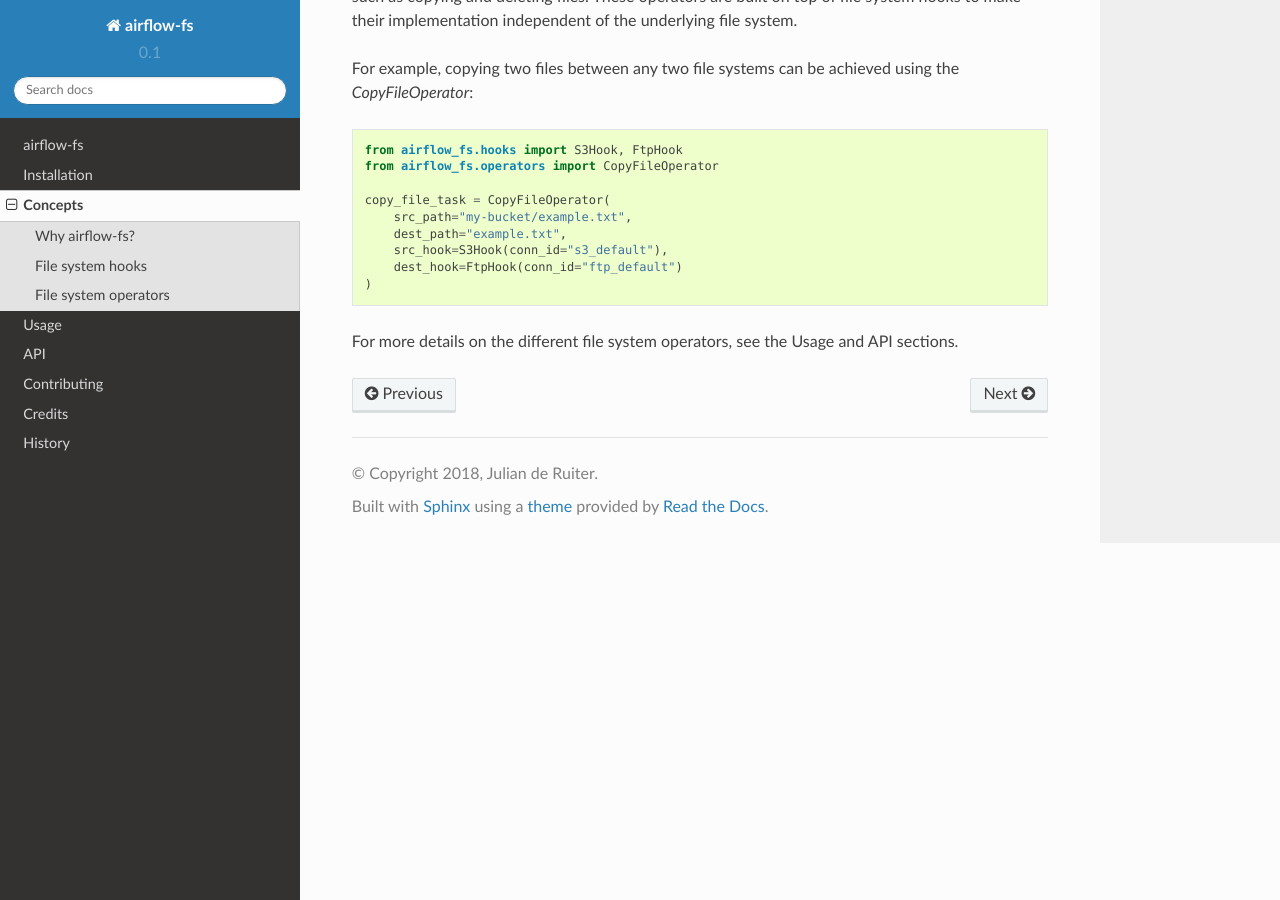
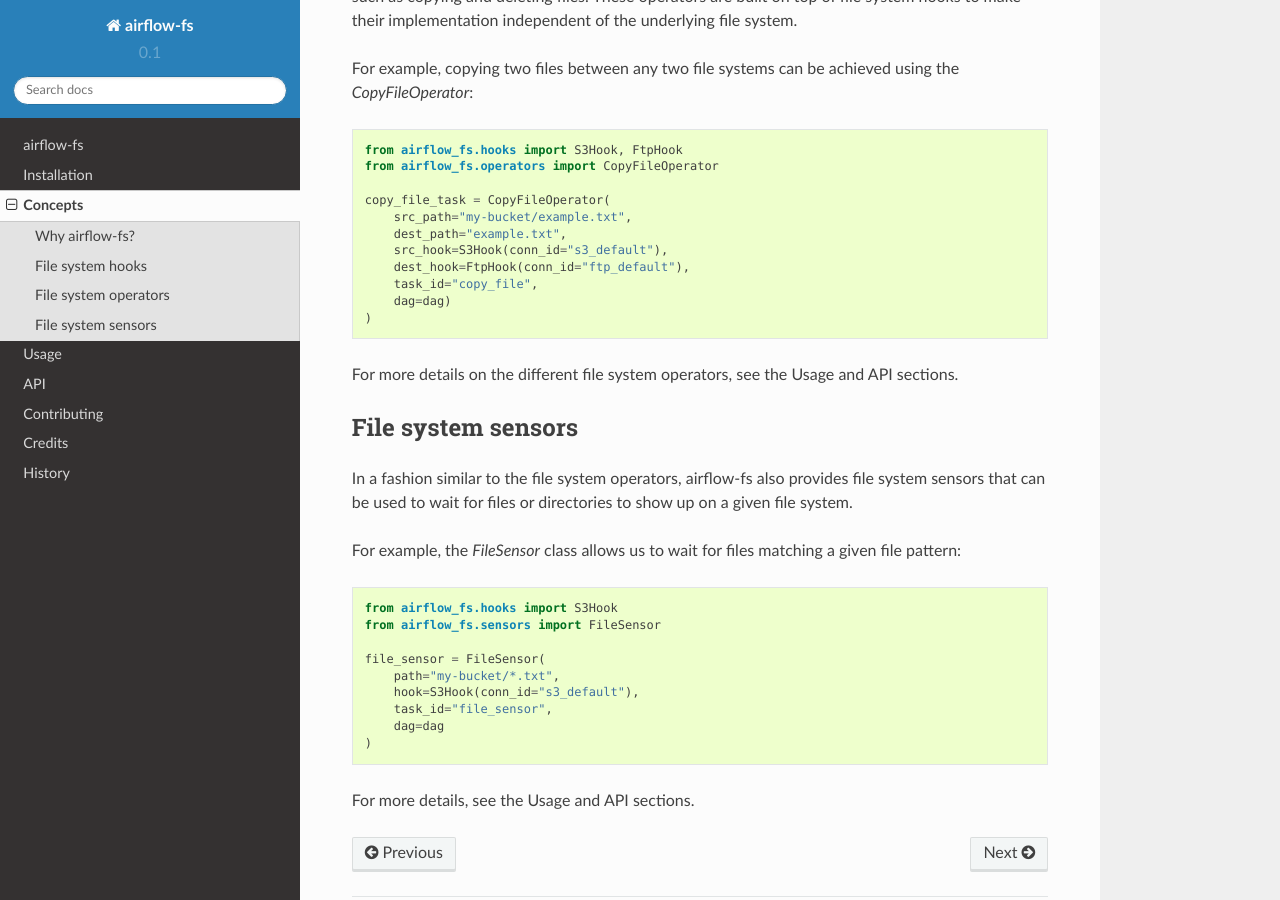
Before and after one commit to jrderuiter/airflow-fs, a Sphinx documentation site: the page built from docs/concepts.rst, in a window 1280 px wide and 900 px high, scrolled down 1538 px. Built offline with Sphinx 7.4.7 and the Read the Docs theme 2.0.0, drawn with Linux system fonts in a browser that asks for light colours.

Commit message:
Add documentation for the file sensor.

```diff
--- a/docs/concepts.rst
+++ b/docs/concepts.rst
@@ -87,8 +87,34 @@ using the `CopyFileOperator`:
         src_path="my-bucket/example.txt",
         dest_path="example.txt",
         src_hook=S3Hook(conn_id="s3_default"),
-        dest_hook=FtpHook(conn_id="ftp_default")
+        dest_hook=FtpHook(conn_id="ftp_default"),
+        task_id="copy_file",
+        dag=dag)
     )
 
 For more details on the different file system operators, see the Usage and
 API sections.
+
+File system sensors
+-------------------
+
+In a fashion similar to the file system operators, airflow-fs also provides file system
+sensors that can be used to wait for files or directories to show up on a given file
+system.
+
+For example, the `FileSensor` class allows us to wait for files matching a given
+file pattern:
+
+.. code-block:: python
+
+    from airflow_fs.hooks import S3Hook
+    from airflow_fs.sensors import FileSensor
+
+    file_sensor = FileSensor(
+        path="my-bucket/*.txt",
+        hook=S3Hook(conn_id="s3_default"),
+        task_id="file_sensor",
+        dag=dag
+    )
+
+For more details, see the Usage and API sections.
```
Also changed, not shown: docs/api.rst (+7 -0 lines), docs/usage.rst (+18 -0 lines), 13 other files.
